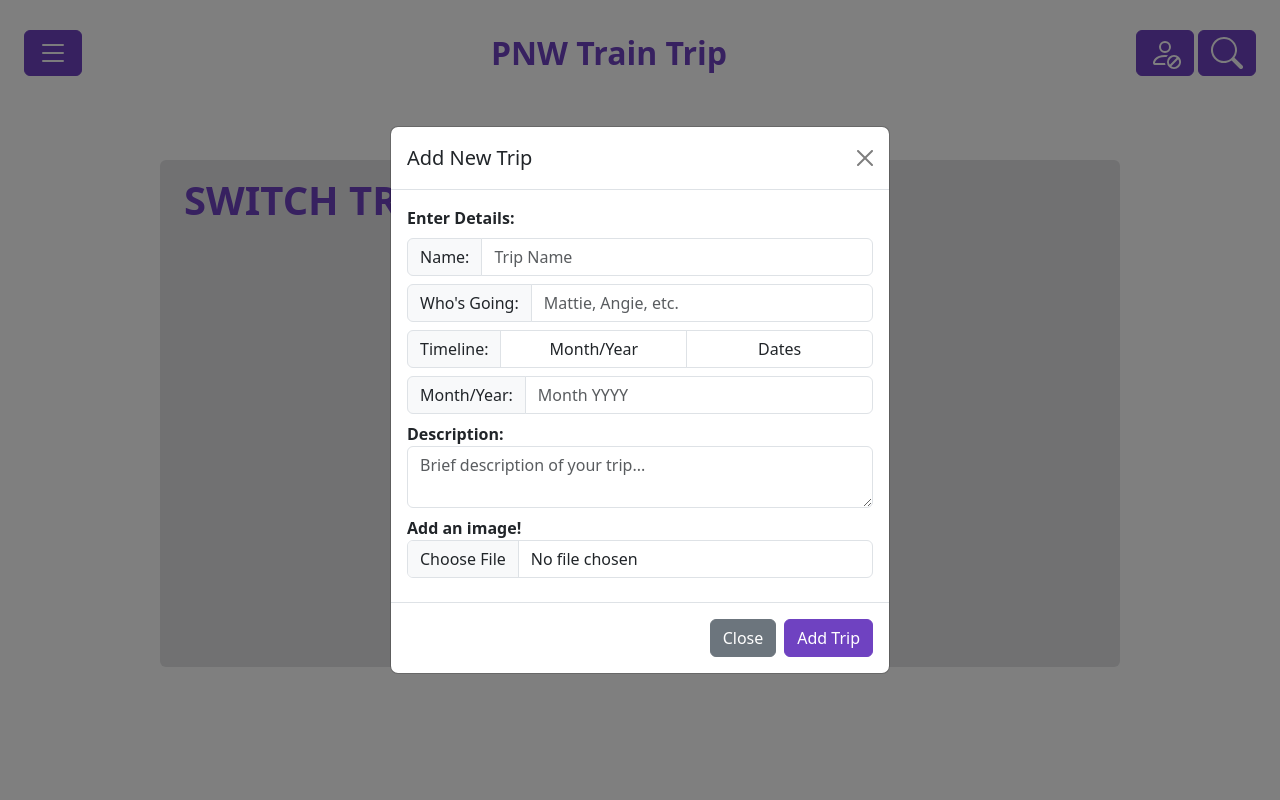
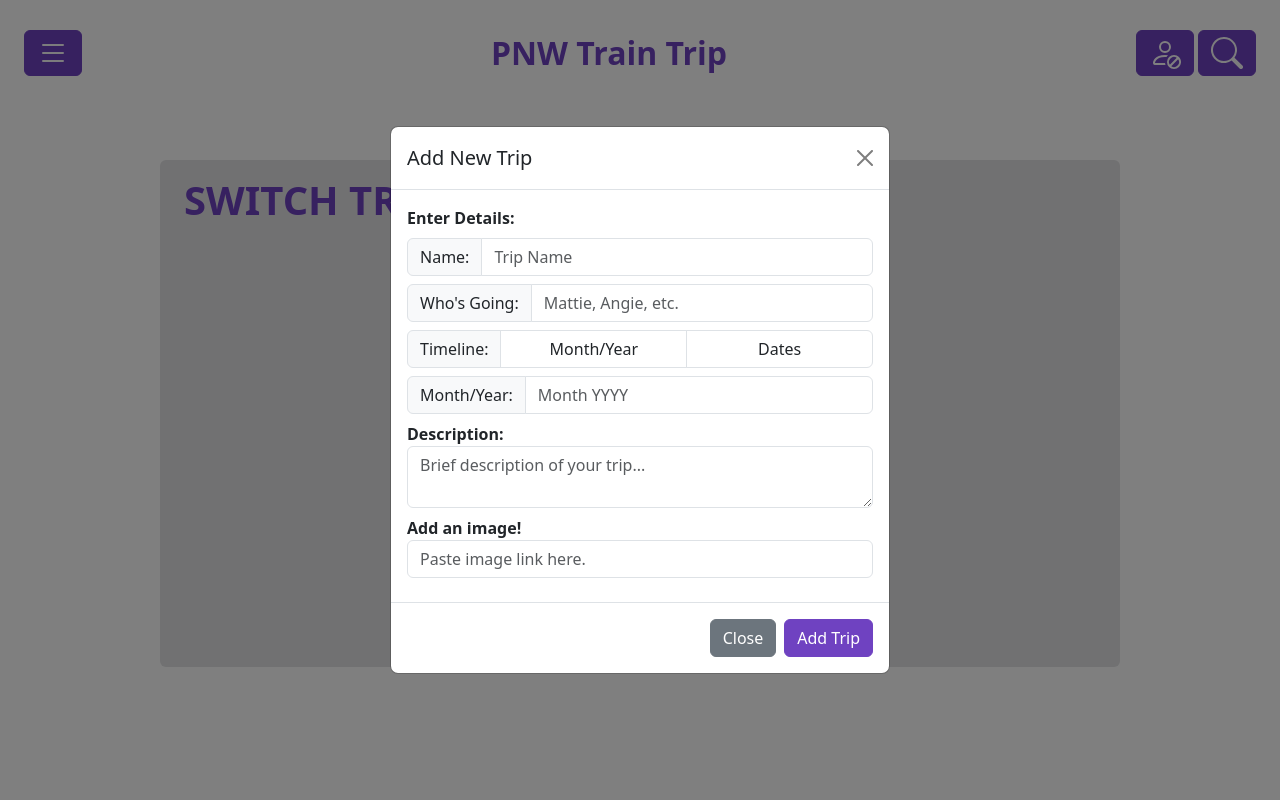
Before and after one commit to mhm1117/travel-app, a PHP site: page /chooseProject.php in a window 1280 px wide, after a click that opens the changed part. Run offline with PHP 8.4, Linux system fonts and the light colour scheme.

Commit message:
updated img input method

```diff
--- a/includes/editTrips/addTrip.php
+++ b/includes/editTrips/addTrip.php
@@ -42,7 +42,7 @@
                     </div>
                     <div class="mb-2">
                     <span class="form-label fw-bold">Add an image!</span>
-                    <input class="form-control" type="file" id="imgInput">
+                    <input class="form-control" type="tet" id="imgInput" placeholder="Paste image link here.">
                     </div>
                 </div>
                 <div class="modal-footer">
--- a/includes/editTrips/editTrip.php
+++ b/includes/editTrips/editTrip.php
@@ -42,7 +42,7 @@
                     </div>
                     <div class="mb-2">
                     <span class="form-label fw-bold">Image</span>
-                    <input class="form-control" type="file" id="imgInput">
+                    <input class="form-control" type="tet" id="imgInput" placeholder="Paste image link here.">
                     </div>
                 </div>
                 <div class="modal-footer">
```
